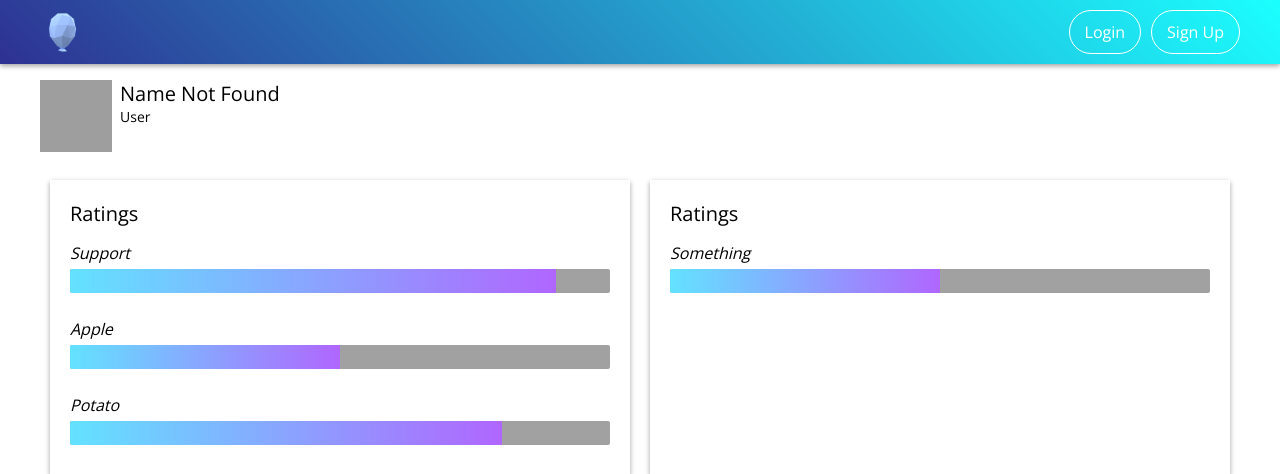
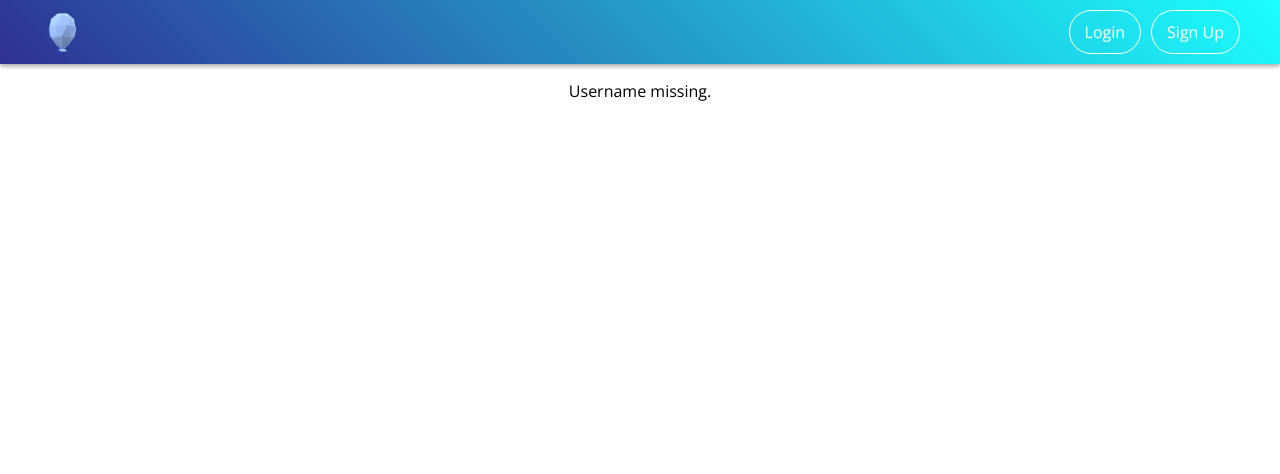
Before and after one commit to asimshrestha2/doe-website, a Flask app: page /u/ in a window 1280 px wide. Shown: the top 474 px of the page. Run offline with Flask 2, Linux system fonts and the light colour scheme; parts of the project's set-up code (start-up, migrations or seed data) failed here and were passed over; some libraries are stand-ins or nearby versions; grey boxes are pictures that could not be loaded.

Commit message:
Fixed Profile Layout added Non-Complete MySQL
+Fixed the profile layout so if missing the username
~need to fix SQL things
:cat:

```diff
--- a/eb-flask/application.py
+++ b/eb-flask/application.py
@@ -1,7 +1,7 @@
 from flask import Flask, session, render_template, redirect, url_for, escape, request, json
 import os
 from werkzeug.utils import secure_filename
-#import dbconnection
+import dbconnection
 # EB looks for an 'application' callable by default.
 application = Flask(__name__)
 
@@ -49,17 +49,22 @@ def event(name=None):
 def login():
     if request.method == 'POST':
         #parse in the form data, make sure strings aren't SQL injection
-        username = checkInput(session['username'])
+        username = checkInput(request.form['username'])
         password = checkInput(request.form['password'])
         #execute query to see if valid username password combo
-        row1 = dbconnection.executeQuery("select username from user where user.username = %s and user.password = %s" % (username, password))[0]
-        #if sucessful will continue on, else will throw error inside executeQuery
-        #just some debug stuff for now
-        print('%s' % row1[1], file=sys.stderr)
+        row1 = dbconnection.executeQuery("select * from user where username='{}' and password='{}'".format(username, password))[0]
+
         #create some session variables with data that will be used frequently
-        session['username'] = username
-        session['userType'] = 'user'
-        return redirect(url_for('hello'))
+        if not row1:
+            # Returns if no user
+            return "-1"
+        else:
+            #if sucessful will continue on, else will throw error inside executeQuery
+            #just some debug stuff for now
+            print('%s' % row1[0]) #, file=sys.stderr
+            session['username'] = username
+            session['userType'] = 'User'
+            return url_for('hello')
     else:
         return render_template('login.html')
 
@@ -68,13 +73,38 @@ def login():
 def logout():
     # remove the username from the session if it's there
     session.pop('username', None)
+    session.pop('userType', None)
     return redirect(url_for('hello'))
 
 @application.route('/signup', methods=['GET', 'POST'])
 def signup():
     if request.method == 'POST':
-        session['username'] = request.form['username']
-        return redirect(url_for('hello'))
+        #parse in the form data, make sure strings aren't SQL injection
+        name = checkInput(request.form['firstname'] + request.form['lastname'])
+        email = checkInput(request.form['email'])
+        phone_num = checkInput(request.form['phone'])
+        uzip = checkInput(request.form['zip'])
+        user_type = 'User'
+        username = checkInput(request.form['username'])
+        password = checkInput(request.form['password'])
+        user_address = checkInput(request.form['address'])
+        #execute query to see if valid username password combo
+        row1 = dbconnection.executeQuery("""
+            INSERT INTO user(name, email, phone_num, zip, user_type, username, password, user_address)
+            VALUES('{}', '{}', '{}', '{}', '{}', '{}', '{}', '{}')
+            """.format(name, email, phone_num, uzip, user_type, username, password, user_address))[0]
+
+        #create some session variables with data that will be used frequently
+        if not row1:
+            # Returns if no user
+            return "-1"
+        else:
+            #if sucessful will continue on, else will throw error inside executeQuery
+            #just some debug stuff for now
+            print('%s' % row1[1]) #, file=sys.stderr
+            session['username'] = username
+            session['userType'] = 'User'
+            return url_for('hello')
     else:
         return render_template('signup.html')
 
@@ -128,7 +158,8 @@ def dated_url_for(endpoint, **values):
 # TODO: Need database class that handles all the database commands and connection
 # TODO: Need a social media api handling class
 # TODO: Handle the Money API
-
+def checkInput(arg):
+    return arg
 # run the app.
 if __name__ == "__main__":
     # Setting debug to True enables debug output. This line should be
--- a/eb-flask/templates/profile.html
+++ b/eb-flask/templates/profile.html
@@ -15,17 +15,14 @@
     <meta name="twitter:image" content="https://asimshrestha2.github.io/portfoliov2/imgs/Asim_Ymir.png">
 {% endblock %}
 {% block content %}
+  {% if user.name %}
   <div class="profile-header row-big">
     <div class="profile-info">
       <div class="profile-pic">
         <img src="{{ user.pictureUrl }}">
       </div>
       <div class="text">
-        {% if user.name %}
-          <div class="username">{{ user.name }}</div>
-        {% else %}
-          <div class="username">Name Not Found</div>
-        {% endif %}
+        <div class="username">{{ user.name }}</div>
         <div class="title">{{ user.title }}</div>
       </div>
     </div>
@@ -75,4 +72,7 @@
         --></div>
     </div>
   </div>
+  {% else %}
+    <div class="username text-center">Username missing.</div>
+  {% endif %}
 {% endblock %}
```
Also changed, not shown: eb-flask/templates/signup.html (+2 -6 lines).
